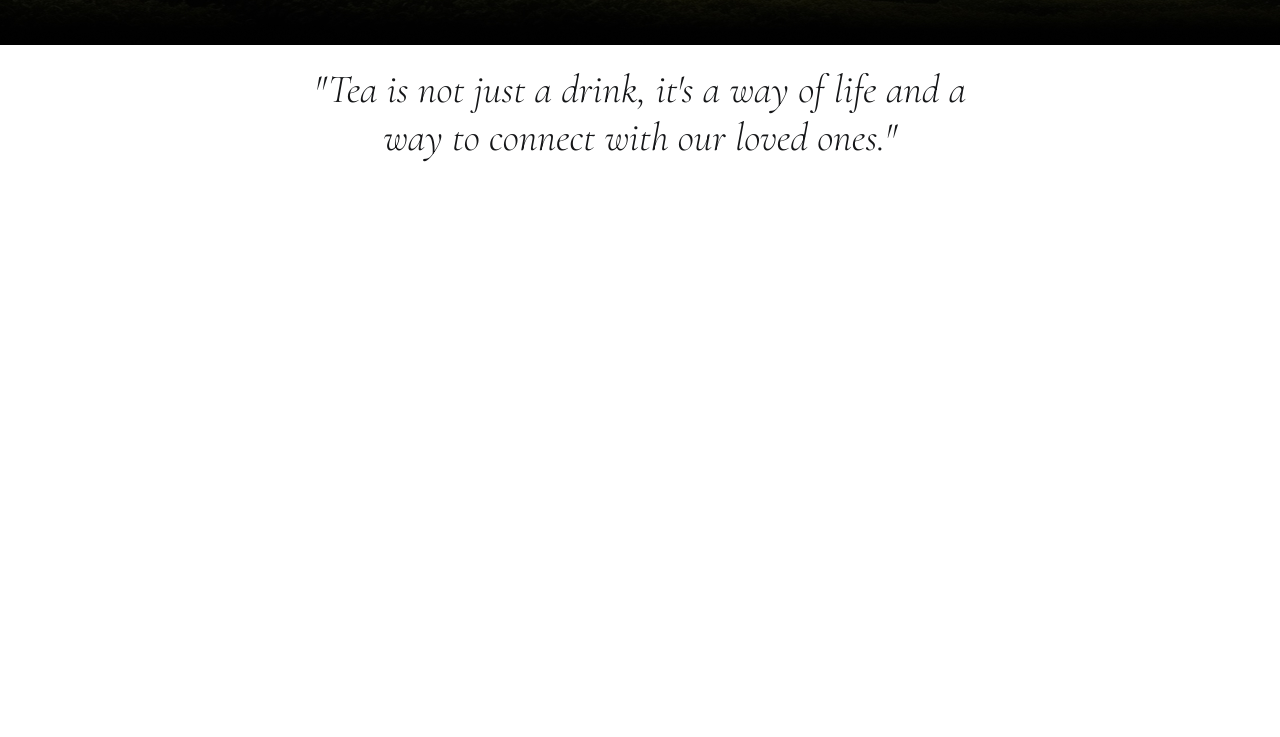
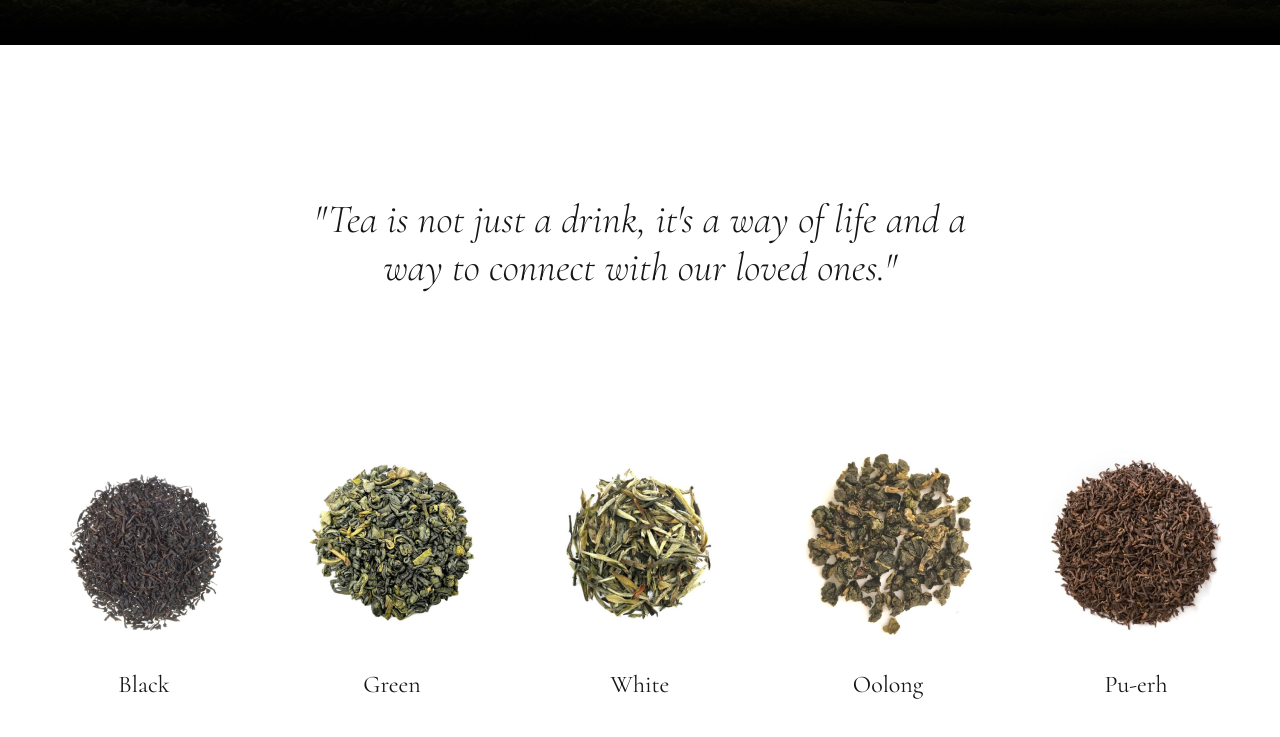
Before and after one commit to VoziianOfficial/Tea-project, a plain HTML site: page index.html in a window 1280 px wide. Shown: the part 663-1400 px from the top of the page. Before the commit the page ends 844 px from the top, so only its background shows below. Drawn offline with nearby package versions, Linux system fonts and the light colour scheme.

Commit message:
add section

```diff
--- a/css/styles.css
+++ b/css/styles.css
@@ -176,6 +176,33 @@ body {
   color: #151618;
 }
 
+.blockquote {
+  margin-top: 150px;
+  margin-bottom: 150px;
+}
+
+.assortment {
+  margin-bottom: 150px;
+}
+
+.assortment__list {
+  text-align: center;
+  display: flex;
+  gap: 0 40px;
+}
+
+.assortment__img {
+  max-width: 208px;
+  max-height: 208px;
+  width: 100%;
+}
+.assortment__name {
+  padding-top: 10px;
+  font-size: 24px;
+  font-weight: 400;
+  font-family: "Cormorant", serif;
+}
+
 @media (max-width: 1000px) {
   .user-actions-item-search {
     margin-left: 30px;
@@ -200,6 +227,14 @@ body {
   .blockquote-text {
     margin-top: 120px;
     margin-bottom: 135px;
+  }
+
+  .assortment__list {
+    gap: 0;
+  }
+
+  .assortment {
+    margin-bottom: 120px;
   }
 }
 
--- a/index.html
+++ b/index.html
@@ -130,6 +130,32 @@
           our loved ones."
         </p>
       </blockquote>
+      <section class="assortment">
+        <div class="container">
+          <ul class="assortment__list">
+            <li class="assortment__item">
+              <img src="images/black.png" alt="black" class="assortment__img">
+              <p class="assortment__name">Black</p>
+            </li>
+            <li class="assortment__item">
+              <img src="images/green.png" alt="green" class="assortment__img">
+              <p class="assortment__name">Green</p>
+            </li>
+            <li class="assortment__item">
+              <img src="images/white.png" alt="white" class="assortment__img">
+              <p class="assortment__name">White</p>
+            </li>
+            <li class="assortment__item">
+              <img src="images/oolong.png" alt="oolong" class="assortment__img">
+              <p class="assortment__name">Oolong</p>
+            </li>
+            <li class="assortment__item">
+              <img src="images/pu-er.png" alt="pu-er" class="assortment__img">
+              <p class="assortment__name">Pu-erh</p>
+            </li>
+          </div>
+        </div>
+      </section>
     </main>
     <script src="js/main.js"></script>
   </body>
```
Also changed, not shown: images/black.png (added), images/green.png (added), images/oolong.png (added), images/pu-er.png (added), images/white.png (added).
